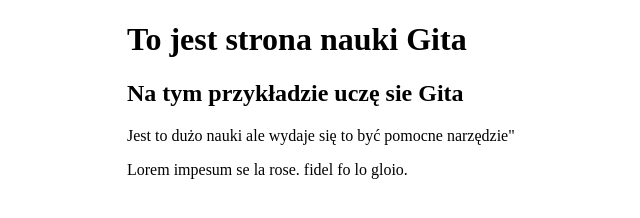
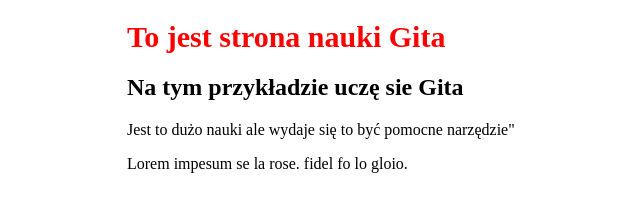
Before and after one commit to katarzynka1234/nauka-gita-4, a plain HTML site: page index.html in a window 1280 px wide. Shown: the whole page, without its empty margins (13-653 px from the left). Drawn offline with Linux system fonts and the light colour scheme.

Commit message:
Add style for h1 in css

```diff
--- a/style.css
+++ b/style.css
@@ -7,3 +7,8 @@
 	max-width: 1000px;
 	margin: 0 auto;
 }
+
+h1 {
+	color: red;
+	font-size: 30px;
+}
```
